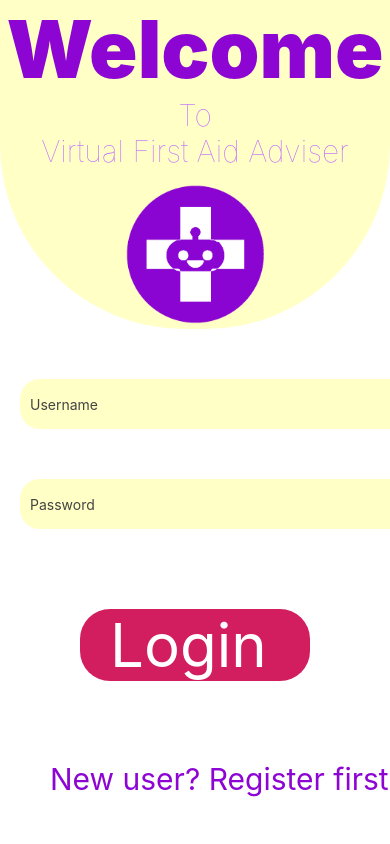
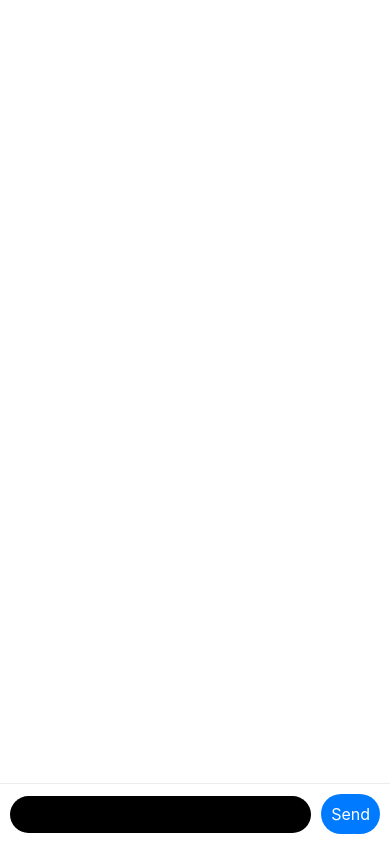
Before and after one commit to SyntaxSorcerers5/First-aid_mobile, a React Native app: screen /Chatbot in a window 390 px wide. Built offline with nearby package versions, Linux system fonts and the light colour scheme.

Commit message:
catbot added

```diff
--- a/App.tsx
+++ b/App.tsx
@@ -19,6 +19,9 @@ import Drowning from './src/pages/Drowning';
 import Report from './src/pages/FirstAidReport';
 import RegisterUser from "./src/pages/Generalregister";
 import Feedback from './src/pages/feedbacktwo';
+import LoginEmergency from './src/pages/Log as emergency';
+import Logout from './src/pages/Log out';
+import ChatBot from './src/pages/chatbbot';
 
 
 
@@ -34,6 +37,7 @@ function App(): React.JSX.Element {
                         headerShown: false
                     }}
                 />
+
 
                 <Stack.Screen
                     name="Register As"
@@ -148,6 +152,20 @@ function App(): React.JSX.Element {
                         headerShown: false
                     }}
                 />
+                <Stack.Screen
+                    name="Log out"
+                    component={Logout}
+                    options={{
+                        headerShown: false
+                    }}
+                />
+                <Stack.Screen
+                    name="Chatbot"
+                    component={ChatBot}
+                    options={{
+                        headerShown: false
+                    }}
+                />
 
 
 
--- a/src/pages/Emergencyregister.tsx
+++ b/src/pages/Emergencyregister.tsx
@@ -78,7 +78,7 @@ function RegisterEmergency({ navigation }) {
             username,
             email,
             password,
-            usertype: "general"
+            usertype: "emergency"
         });
 
         navigation.navigate("Home");
--- /dev/null
+++ b/src/pages/Log out.tsx
@@ -0,0 +1,33 @@
+// Logout.js
+import React from 'react';
+import { View, Text, TouchableOpacity } from 'react-native';
+import { useNavigation } from '@react-navigation/native';
+
+function Logout(): React.JSX.Element {
+    const navigation = useNavigation();
+
+    function handleLogout() {
+        // Implement any necessary cleanup here, such as clearing user data or tokens
+        navigation.navigate('Home');
+    }
+
+    return (
+        <View style={{ flex: 1, justifyContent: 'center', alignItems: 'center', backgroundColor: 'white' }}>
+            <Text style={{ fontSize: 24, marginBottom: 20 }}>Are you sure you want to log out?</Text>
+            <TouchableOpacity
+                style={{
+                    backgroundColor: '#D21E5F',
+                    borderRadius: 30,
+                    padding: 15,
+                    width: '80%',
+                    alignItems: 'center',
+                }}
+                onPress={handleLogout}
+            >
+                <Text style={{ color: 'white', fontSize: 18 }}>Log Out</Text>
+            </TouchableOpacity>
+        </View>
+    );
+}
+
+export default Logout;
--- a/src/pages/Login.tsx
+++ b/src/pages/Login.tsx
@@ -42,9 +42,8 @@ function Login({ navigation }): React.JSX.Element {
 
         if (foundUser.usertype === "general") {
             navigation.navigate("Option selection");
-        } else {
-            alert("Emergency user page");
-            // navigation.navigate("Option selection")
+        } else if(foundUser.usertype === "emergency"){
+            navigation.navigate("Notification")
         }
     }
 
@@ -96,7 +95,7 @@ function Login({ navigation }): React.JSX.Element {
                             fontSize: 60,
                             alignItems: 'center',
                             borderRadius: 30,
-                            paddingLeft: 30,
+                            paddingLeft: 50,
                             marginTop: 80
                         }}
                     >
--- /dev/null
+++ b/src/pages/chatbbot.tsx
@@ -0,0 +1,102 @@
+// ChatBot.js
+import React, { useState } from 'react';
+import { View, Text, TextInput, TouchableOpacity, ScrollView, StyleSheet } from 'react-native';
+
+const ChatBot = () => {
+    const [messages, setMessages] = useState([]);
+    const [input, setInput] = useState("");
+
+    const handleSend = () => {
+        if (input.trim().length === 0) return;
+
+        const userMessage = { text: input, sender: 'user' };
+        const botMessage = getBotResponse(input);
+
+        setMessages([...messages, userMessage, botMessage]);
+        setInput("");
+    };
+
+    const getBotResponse = (message) => {
+        let response = "Sorry, I don't understand that.";
+        if (message.toLowerCase().includes("burn")) {
+            response = "For a burn:\n1. Cool the burn under cool running water for at least 10 minutes.\n2. Protect the burn with a sterile gauze bandage.\n3. Do not apply butter, oil, or any other substances.\n4. Seek medical help if needed.";
+        }
+        return { text: response, sender: 'bot' };
+    };
+
+    return (
+        <View style={styles.container}>
+            <ScrollView style={styles.messagesContainer}>
+                {messages.map((msg, index) => (
+                    <View key={index} style={msg.sender === 'user' ? styles.userMessage : styles.botMessage}>
+                        <Text style={styles.messageText}>{msg.text}</Text>
+                    </View>
+                ))}
+            </ScrollView>
+            <View style={styles.inputContainer}>
+                <TextInput
+                    style={styles.input}
+                    placeholder="Type a message..."
+                    value={input}
+                    onChangeText={setInput}
+                />
+                <TouchableOpacity style={styles.sendButton} onPress={handleSend}>
+                    <Text style={styles.sendButtonText}>Send</Text>
+                </TouchableOpacity>
+            </View>
+        </View>
+    );
+};
+
+const styles = StyleSheet.create({
+    container: {
+        flex: 1,
+        backgroundColor: 'white',
+    },
+    messagesContainer: {
+        flex: 1,
+        padding: 10,
+    },
+    userMessage: {
+        alignSelf: 'flex-end',
+        backgroundColor: 'green',
+        borderRadius: 10,
+        padding: 10,
+        marginVertical: 5
+    },
+    botMessage: {
+        alignSelf: 'flex-start',
+        backgroundColor: 'black',
+        borderRadius: 10,
+        padding: 10,
+        marginVertical: 5,
+    },
+    messageText: {
+        fontSize: 16,
+    },
+    inputContainer: {
+        flexDirection: 'row',
+        alignItems: 'center',
+        padding: 10,
+        borderTopWidth: 1,
+        borderColor: '#ECECEC',
+    },
+    input: {
+        flex: 1,
+        backgroundColor: 'black',
+        borderRadius: 20,
+        padding: 10,
+        marginRight: 10,
+    },
+    sendButton: {
+        backgroundColor: '#007BFF',
+        borderRadius: 20,
+        padding: 10,
+    },
+    sendButtonText: {
+        color: 'white',
+        fontSize: 16,
+    },
+});
+
+export default ChatBot;
--- a/src/pages/selectOptionBOT.tsx
+++ b/src/pages/selectOptionBOT.tsx
@@ -36,7 +36,7 @@ function Selectbot({navigation}): React.JSX.Element {
                         justifyContent: "center",
                         alignItems: "center"
                     }}
-                        onPress={() =>  alert("chatbot interface should come here")}>
+                        onPress={() => navigation.navigate('Chatbot')}>
                         <Image style={{
                             width: 10,
                             height: 10,
@@ -188,23 +188,59 @@ function Selectbot({navigation}): React.JSX.Element {
                         alignItems: "center"
                     }}
                         onPress={() => navigation.navigate('Give feedback')}>
-                        <Image style={{
+                        {/* <Image style={{
                             width: 10,
                             height: 10,
                             flex: 1,
                             padding: 30
-                        }} source={require('../../assets/images/feedback.png')} />
+                        }} source={require('../../assets/images/feedback.png')} /> */}
 
                         <Text style={{
                             fontSize: 30,
                             color: 'white',
-                            paddingLeft: 10,
+                            paddingLeft: 30,
                             flex: 5,
                             padding: 20,
                             paddingTop: 12
 
                         }}>
                             Give your feedback
+                        </Text>
+                    </TouchableOpacity>
+                </View>
+
+                <View style={{
+                    flex: 2,
+                    backgroundColor: '#8C05D3',
+                    borderRadius: 20,
+                    marginBottom: 40,
+                    marginLeft: 60,
+                    marginRight: 60
+                }}>
+                    <TouchableOpacity style={{
+                        flex: 1,
+                        flexDirection: "row",
+                        justifyContent: "center",
+                        alignItems: "center"
+                    }}
+                        onPress={() => navigation.navigate('Log out')}>
+                        {/* <Image style={{
+                            width: 10,
+                            height: 10,
+                            flex: 1,
+                            padding: 30
+                        }} source={require('../../assets/images/feedback.png')} /> */}
+
+                        <Text style={{
+                            fontSize: 30,
+                            color: 'white',
+                            paddingLeft: 90,
+                            flex: 5,
+                            padding: 10,
+                            paddingTop: 12
+
+                        }}>
+                            Log out
                         </Text>
                     </TouchableOpacity>
                 </View>
```
